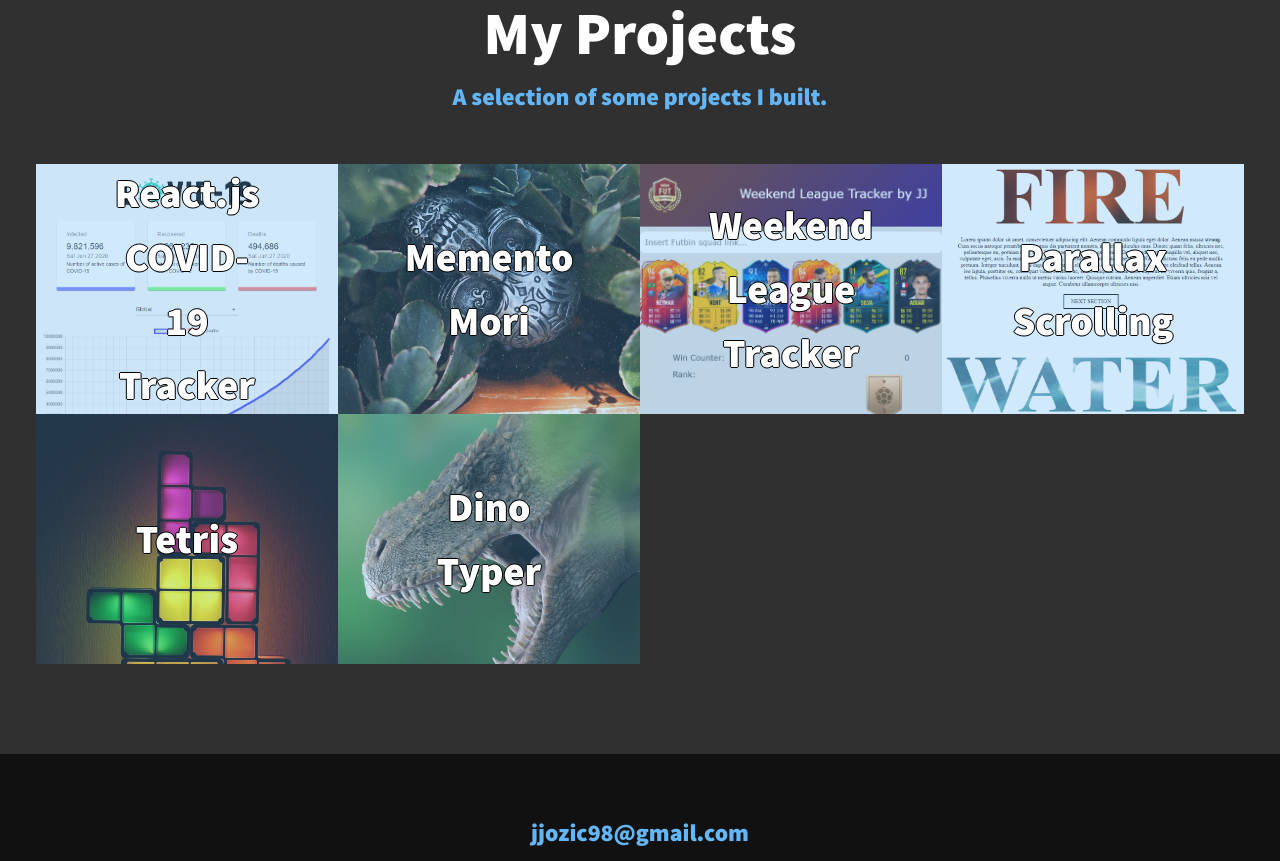
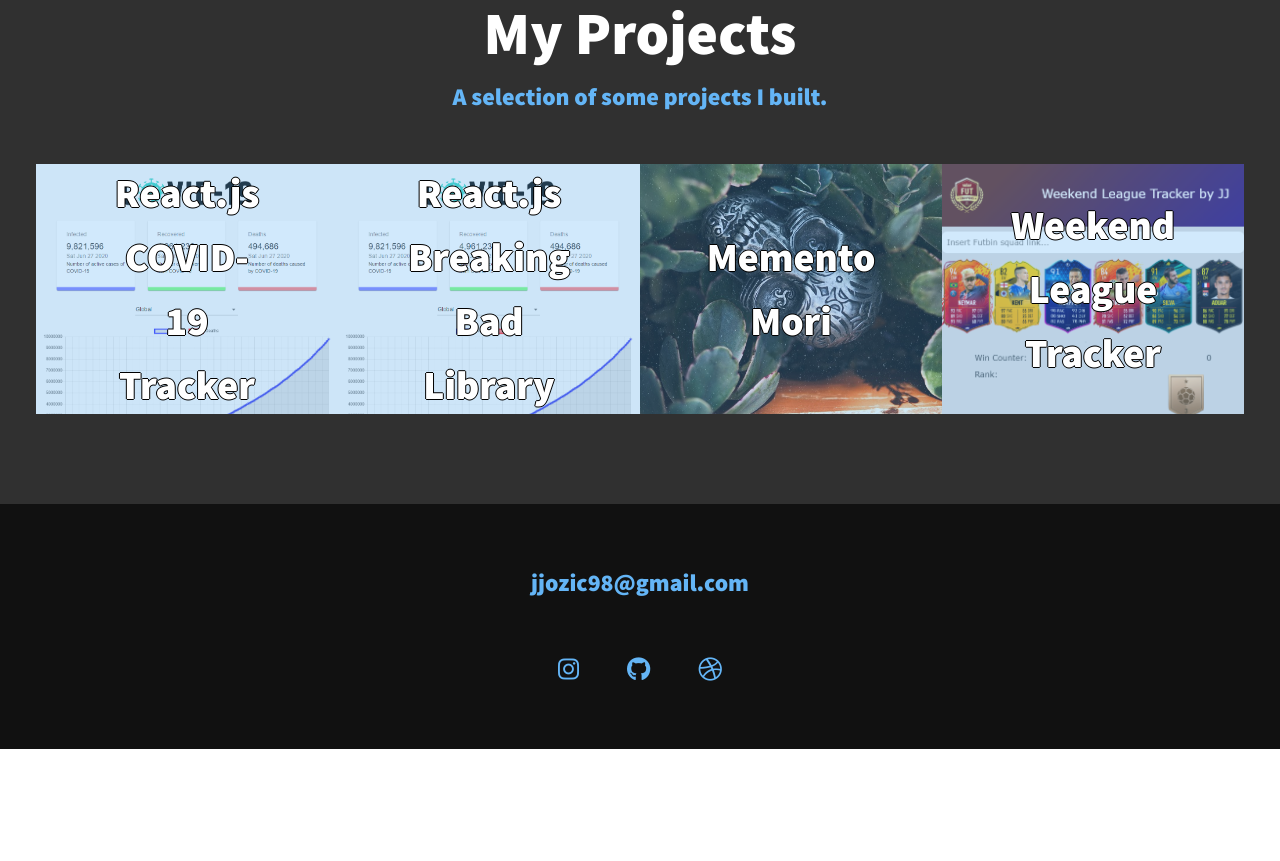
Before and after one commit to jjozic/jjozic.github.io, a plain HTML site: page index.html in a window 1280 px wide. Shown: the part 1773-2634 px from the top of the page. After the commit the page ends 2522 px from the top, so only its background shows below. Drawn offline with Linux system fonts and the light colour scheme.

Commit message:
Edited portfolio items & some text

```diff
--- a/index.html
+++ b/index.html
@@ -1,5 +1,6 @@
 <!DOCTYPE html>
 <html lang="en">
+
 <head>
     <meta charset="UTF-8">
     <meta name="viewport" content="width=device-width, initial-scale=1.0">
@@ -9,9 +10,11 @@
     <link rel="icon" href="./img/icon.png">
     <script src="https://kit.fontawesome.com/349d15ba9e.js" crossorigin="anonymous"></script>
     <!-- fonts -->
-        <link href="https://fonts.googleapis.com/css?family=Source+Code+Pro:400,900|Source+Sans+Pro:300,900&display=swap" rel="stylesheet">
+    <link href="https://fonts.googleapis.com/css?family=Source+Code+Pro:400,900|Source+Sans+Pro:300,900&display=swap"
+        rel="stylesheet">
     <link rel="stylesheet" href="./css/style.css">
 </head>
+
 <body>
     <header>
         <div class="logo">
@@ -49,14 +52,15 @@
             <div class="skill">
                 <h3>Development</h3>
                 <p>I am proficient in <strong>JavaScript, Java, C#, HTML, CSS</strong>.</p>
-                    <p>Working with different kinds of frameworks (<strong>jQuery, React, Vue.js</strong>) is also no problem for me.</p>
-                    <p>For my workflow I use tools like: <strong>VS Code, npm, git (Github), babel, create-react-app</strong></p>
+                <p>Working with different kinds of frameworks (<strong>React, jQuery, Vue.js</strong>) is also no
+                    problem for me.</p>
+                <p>For my workflow I use tools like: <strong>VS Code, npm, git (Github), babel</strong></p>
             </div>
             <!-- / skill -->
             <div class="skill">
                 <h3>Other relevant skills</h3>
                 <p>Some coding patterns I am familiar with: <strong>MVVM, TDD, MVC</strong></p>
-                    <p>Tools I am comfortable working with: <strong>Figma, Adobe XD, Jira, Confluence</strong></p>
+                <p>Tools I am comfortable working with: <strong>Figma, Adobe XD, Jira, Confluence, Azure Devops</strong></p>
             </div>
             <!-- / skill -->
             <div class="skill">
@@ -92,6 +96,13 @@
                 </div>
             </a>
             <!-- Portfolio item 02 -->
+            <a href="breaking-bad" class="portfolio__item">
+                <div class="portfolio__container">
+                    <img src="./img/covid19.png" alt="COVID-19 Tracker" class="portfolio__img">
+                    <div class="portfolio__text">React.js Breaking Bad Library</div>
+                </div>
+            </a>
+            <!-- Portfolio item 02 -->
             <a href="memento-mori" class="portfolio__item">
                 <div class="portfolio__container">
                     <img src="./img/memento.jpg" alt="Memento Mori" class="portfolio__img">
@@ -105,27 +116,6 @@
                     <div class="portfolio__text">Weekend League Tracker</div>
                 </div>
             </a>
-                <!-- Portfolio item 04 -->
-                <a href="parallax-scrolling" class="portfolio__item">
-                    <div class="portfolio__container">
-                        <img src="./img/parallax.png" alt="parallax" class="portfolio__img">
-                        <div class="portfolio__text">Parallax Scrolling</div>
-                    </div>
-                </a>
-                <!-- Portfolio item 05 -->
-                <a href="javascript-tetris" class="portfolio__item">
-                    <div class="portfolio__container">
-                        <img src="./img/tetris.jpg" alt="tetris" class="portfolio__img">
-                        <div class="portfolio__text">Tetris</div>
-                    </div>
-                </a>
-                <!-- Portfolio item 06 -->
-                <a href="dino-typer" class="portfolio__item">
-                    <div class="portfolio__container">
-                        <img src="./img/dino.jpg" alt="dino" class="portfolio__img">
-                        <div class="portfolio__text">Dino Typer</div>
-                    </div>
-                </a>
         </div>
     </section>
 
@@ -135,17 +125,17 @@
         <a href="mailto:jjozic98@gmail.com" class="footer__link">jjozic98@gmail.com</a>
         <ul class="social-list">
             <li class="social-list__item">
-                    <a class="social-list__link" href="https://www.instagram.com/julianjozic/" target="_blank" >
+                <a class="social-list__link" href="https://www.instagram.com/julianjozic/" target="_blank">
                     <i class="fab fa-instagram"></i>
                 </a>
             </li>
             <li class="social-list__item">
-                    <a class="social-list__link" href="https://github.com/jjozic" target="_blank" >
+                <a class="social-list__link" href="https://github.com/jjozic" target="_blank">
                     <i class="fab fa-github"></i>
                 </a>
             </li>
             <li class="social-list__item">
-                    <a class="social-list__link" href="https://dribbble.com/likeajj" target="_blank" >
+                <a class="social-list__link" href="https://dribbble.com/likeajj" target="_blank">
                     <i class="fab fa-dribbble"></i>
                 </a>
             </li>
@@ -155,4 +145,5 @@
     <!-- Script -->
     <script src="js/index.js"></script>
 </body>
+
 </html>
```
Lines whose indentation alone changed are shown as unchanged.
